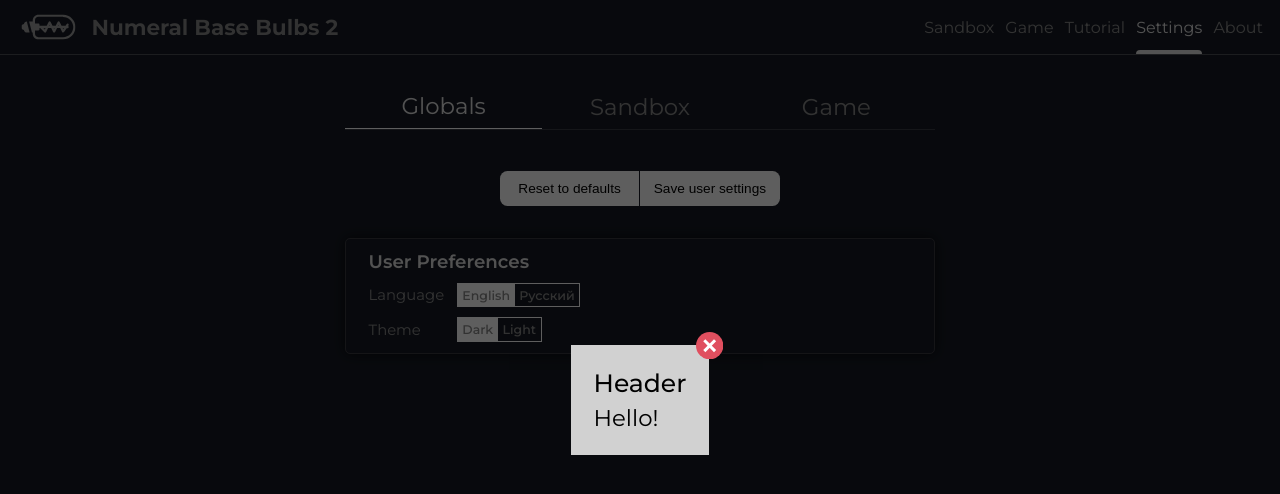
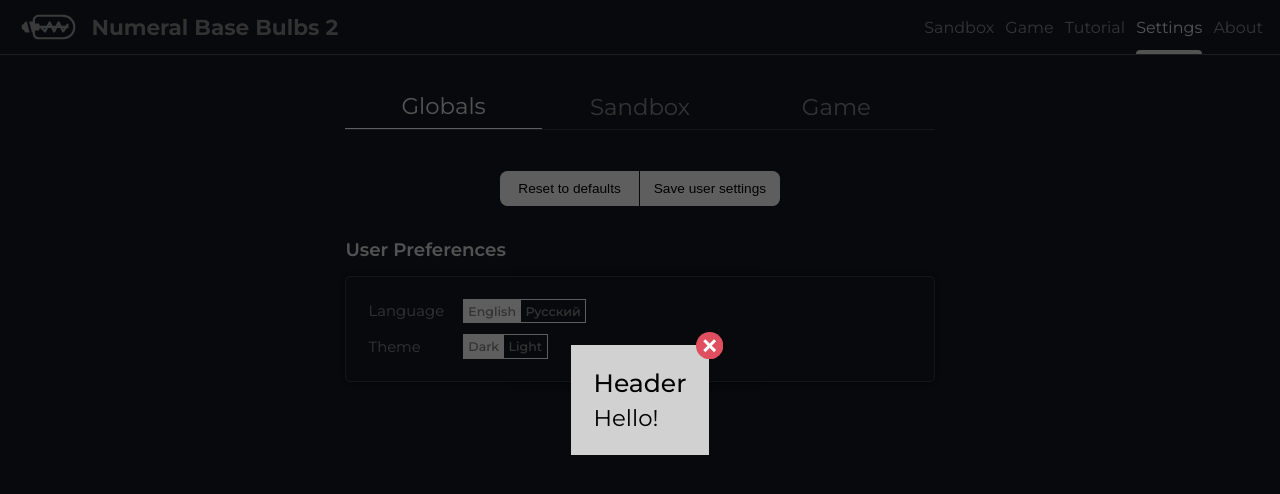
Before and after one commit to EricRovell/numeral-base-bulbs-v2, a Next.js app: page /settings in a window 1280 px wide. Shown: the top 494 px of the page. Built offline with nearby package versions, Linux system fonts and the light colour scheme.

Commit message:
moved children to div

```diff
--- a/src/components/Settings/Section.jsx
+++ b/src/components/Settings/Section.jsx
@@ -3,7 +3,9 @@ import style from "./section.module.css";
 const SettingsSection = ({ children, name }) => (
   <div className={style.section}>
     <header>{name}</header>
-    {children}
+    <div>
+      {children}
+    </div>
   </div>
 );
 
--- a/src/components/Settings/section.module.css
+++ b/src/components/Settings/section.module.css
@@ -1,23 +1,27 @@
 .section {
+  display: grid;
+  row-gap: 1em;
+}
+
+.section > header {
+  font-size: 0.8rem;
+  color: var(--font-color-1-bright);
+  font-variation-settings: "wght" 650;
+  user-select: none;
+}
+
+.section > div {
   display: grid;
   grid-auto-flow: row;
   grid-template-columns: max-content min-content;
   grid-auto-rows: min-content;
   place-items: center start;
-  row-gap: 10px;
-  column-gap: 12.5px;
+  row-gap: 0.75em;
+  column-gap: 1.25em;
 
   border: 1px solid var(--color-1);
   box-shadow: var(--shadow-3);
   border-radius: 5px;
-  padding: 0.75em 1.5em;
+  padding: 1.5em;
   color: var(--font-color-1);
 }
-
-.section > header {
-  grid-column: span 2;
-  font-size: 0.8rem;
-  color: var(--font-color-1-bright);
-  font-variation-settings: "wght" 650;
-  user-select: none;
-}
```
